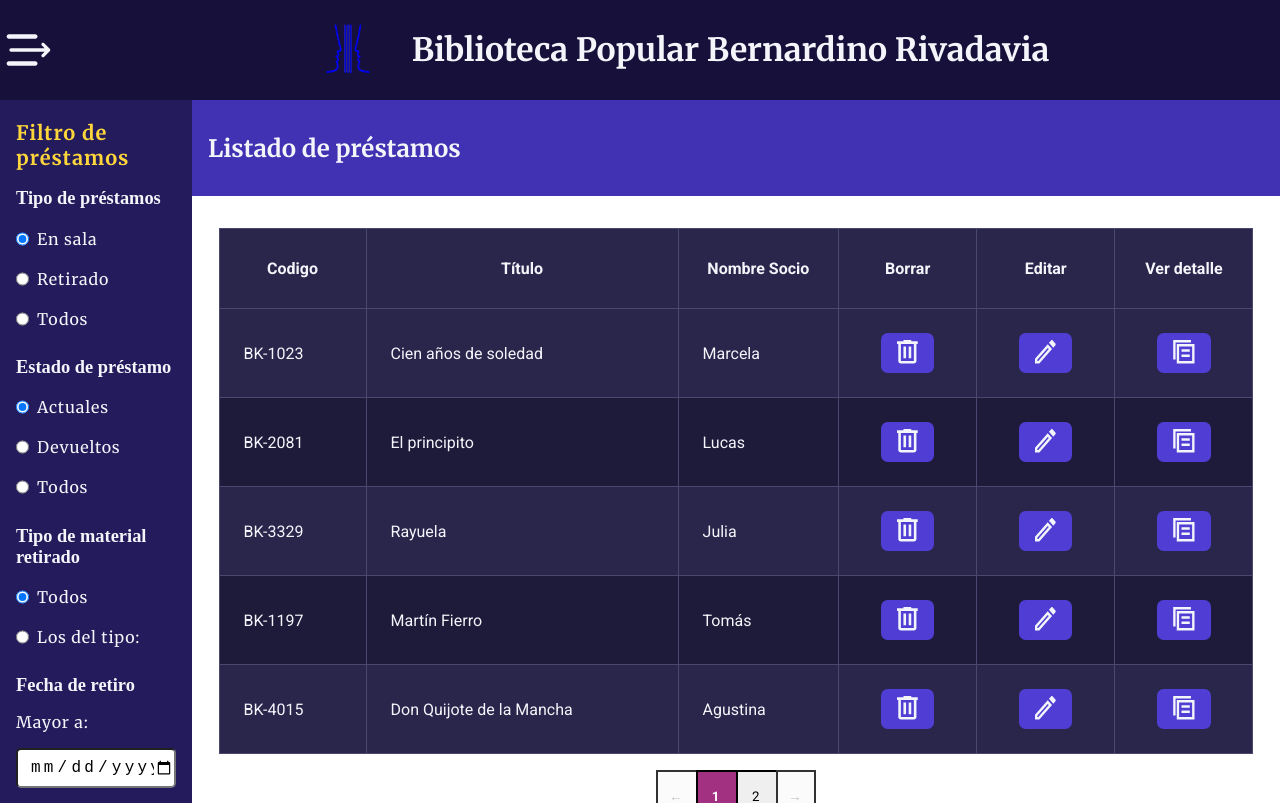
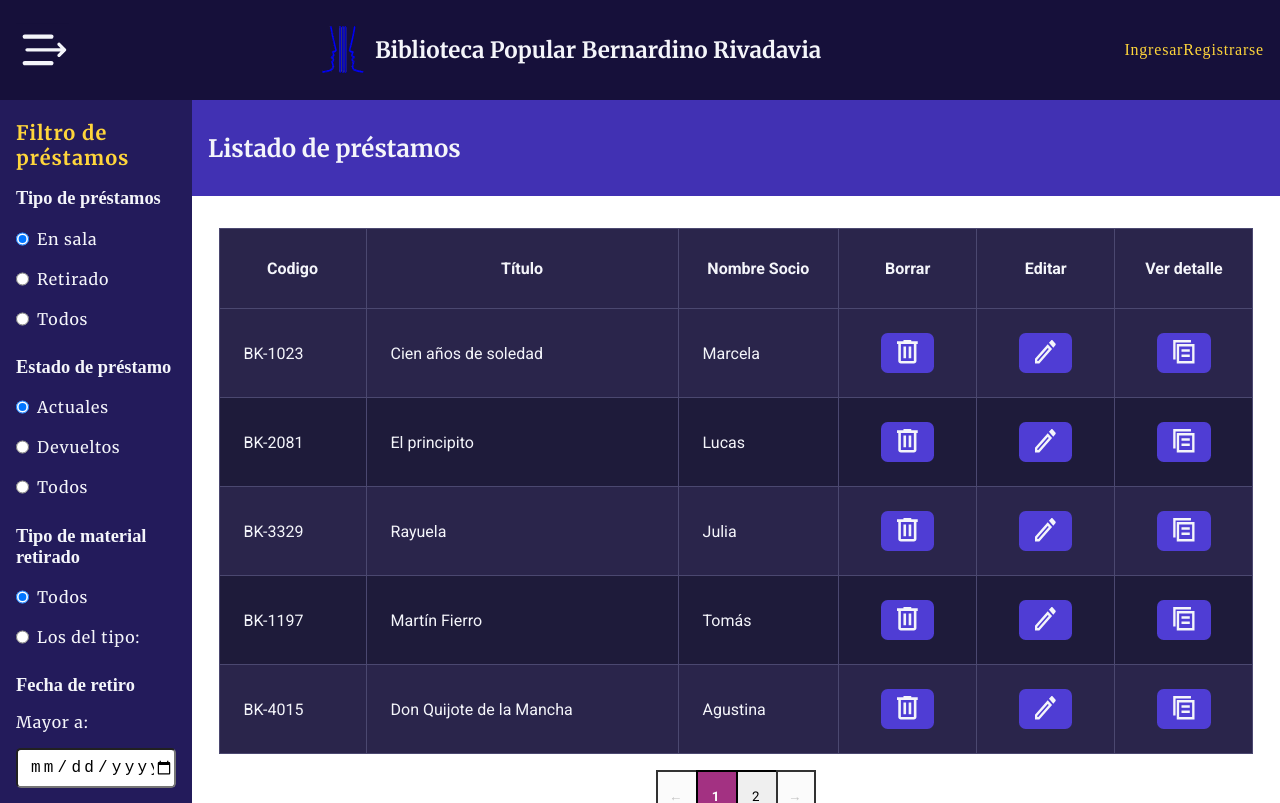
Before and after one commit to RolandoKirina/PPSLibraryBernardinoRivadavia, a React (Vite) app: page /loans in a window 1280 px wide. Shown: the top 803 px of the page. Built offline with nearby package versions, Linux system fonts and the light colour scheme.

Commit message:
adding home page

```diff
--- a/src/App.jsx
+++ b/src/App.jsx
@@ -24,6 +24,8 @@ import OptionSection from './pages/OptionSection/OptionSection.jsx';
 import FeeSection from './pages/FeeSection/FeeSection.jsx';
 import LoginSection from './pages/options/LoginSection/LoginSection.jsx';
 import RegisterSection from './pages/options/RegisterSection/RegisterSection.jsx';
+import { HomePage } from './pages/HomeSection/HomePage.jsx';
+
 // import PartnerListSection from './pages/options/PartnerListSection/PartnerListSection.jsx';
 
 function App() {
@@ -32,6 +34,7 @@ function App() {
       <BrowserRouter>
         <Routes>
           <Route path='/' element={<Layout />}>
+          <Route index element={<HomePage />} />
             <Route path='/dashboard' element={<Dashboard/>}/>
             <Route path='/employees' element={<EmployeeSection/>}/>
             <Route path='/login' element={<LoginSection/>}/>
--- a/src/components/btn/Btn.jsx
+++ b/src/components/btn/Btn.jsx
@@ -1,5 +1,5 @@
 
-export default function Btn({ type = 'button', text, icon, onClick, variant, disabled }) {
+export default function Btn({ type = 'button', text, icon, onClick, variant, disabled,href }) {
 
   //puse 4 diferentes tipos
   const variantClasses = {
@@ -8,6 +8,7 @@ export default function Btn({ type = 'button', text, icon, onClick, variant, dis
     danger: "btn-danger",
     cancel:"cancel-btn",
     delete:"delete-btn",
+    register:"register-btn",
     default: "my-button"
 
 
@@ -16,6 +17,17 @@ export default function Btn({ type = 'button', text, icon, onClick, variant, dis
 
   //hace un mapeo para ver q clase se aplica
   const variantClass = variantClasses[variant] || variantClasses.default;
+
+
+
+  if (href) {
+    return (
+      <a href={href} >
+        {icon && <span className="button-icon">{icon}</span>}
+        <span className="button-text">{text}</span>
+      </a>
+    );
+  }
   return (
     <button
       type={type}
--- a/src/components/header/Header.css
+++ b/src/components/header/Header.css
@@ -1,45 +1,22 @@
-.header{
+.header {
   height: 6.25em;
   background-color: var(--primary-dark-2);
   width: 100%;
-
-}
-.header div{
-  display: flex;
-
-}
-.menu{
-  margin-left: 1em;
-}
-.logo{
-  width: 8em;
-  height: 8em;
-
-}
-.logo img{
-  width: 100%;
-  height: 100%;
 }
 
 .header-container {
   display: flex;
-  justify-content: space-between;
   align-items: center;
-   height: 100%;
+  height: 100%;
+  padding: 0 1em;
+  position: relative;
 }
 
-
-.title {
-  display: flex;
-  align-items: center;
-  justify-content: center;
-  margin: 0 auto;
-  color: white;
-
-}
-
-.title div {
-  align-items: center;
+.menu-wrapper {
+  position: absolute;
+  left: 1em;
+  top: 50%;
+  transform: translateY(-50%);
 }
 
 .menu-button {
@@ -69,12 +46,31 @@
   transform: rotate(180deg);
 }
 
+.title-wrapper {
+  margin: 0 auto;
+  display: flex;
+  align-items: center;
+  justify-content: center;
+  gap: 0.5em;
+  color: white;
+  text-align: center;
+}
 
-.btnmenuimg{
-  width: 4em;
-  height: 4em;
+.logo {
+  width: 3em;
+  height: 3em;
+  display: flex;
+  align-items: center;
 }
-.btnmenuimg img {
+
+.logo img {
   width: 100%;
   height: 100%;
+  object-fit: contain;
 }
+
+.title-text {
+  font-size: 1.4em;
+  line-height: 1.2;
+  padding: 0;
+}
--- a/src/components/header/Header.jsx
+++ b/src/components/header/Header.jsx
@@ -3,38 +3,40 @@ import btnopen from '../../assets/img/menu_arrow_open.svg';
 import './Header.css';
 import { useState } from 'react';
 import Sidebar from '../sidebar/Sidebar.jsx';
-export default function Header(){
-    const [open,setOpen]= useState(false);
+import Btn from '../btn/Btn.jsx';
+export default function Header() {
+  const [open, setOpen] = useState(false);
 
-    const toggleMenu =()  =>{
+  const toggleMenu = () => {
     setOpen(!open);
-    }
+  };
 
   return (
     <>
       <header className="header">
         <div className="header-container">
+          <div className="menu-wrapper">
             <button onClick={toggleMenu} className="menu-button">
               <div className="btnmenuimg">
-                        <img
-                        src={btnopen}
-                        alt="Menú"
-                        className={open ? 'rotate' : ''}
-                        />
+                <img src={btnopen} alt="Menú" className={open ? 'rotate' : ''} />
               </div>
             </button>
-                <div className="title">
-                    <div>
-                        <div className='logo' >
+          </div>
+
+          <div className="title-wrapper">
+            <a href="/" className="logo">
               <img src={logo} alt="Logo Biblioteca Rivadavia" />
+            </a>
+            <h1 className="title-text">Biblioteca Popular Bernardino Rivadavia</h1>
           </div>
-                          <h1>Biblioteca Popular Bernardino Rivadavia</h1>
-                    </div>
+
+            <div className="auth-buttons">
+                <Btn text="Ingresar" variant="primary" href="/login" />
+                <Btn text="Registrarse" variant="secondary" href="/register" />
             </div>
         </div>
       </header>
       <Sidebar isOpen={open} />
-
     </>
-    )
+  );
 }
--- a/src/index.css
+++ b/src/index.css
@@ -156,3 +156,8 @@ button:disabled {
   width: 35em;
   height: 60%;
 }
+
+.register-btn{
+  border: solid 2px var(--white);
+  background-color: red;
+}
--- a/src/pages/BookSection/BookSection.jsx
+++ b/src/pages/BookSection/BookSection.jsx
@@ -97,7 +97,7 @@ const BookSection = () => {
         title: 'Borrar Libro',
         className: 'delete-size-popup',
         content: <PopUpDelete
-                  title={"Ítem"}
+                  title={"Libro"}
                   onConfirm={() => {
                     deleteItem(selectedItem.id);
                     setPopUpDelete(false);
--- a/src/pages/FeeSection/FeeSection.jsx
+++ b/src/pages/FeeSection/FeeSection.jsx
@@ -16,6 +16,7 @@ import { FeesDetail } from '../../data/fees/FeesDetail.js';
 import GenericForm from '../../components/generic/GenericForm/GenericForm.jsx';
 import editnewFeesForm from '../../data/fees/FeesForms.js';
 import FeesBetweenDates from '../../components/feesbetweendates/FeesBetweenDates.jsx';
+import PopUpDelete from '../../components/deletebtnComponent/PopUpDelete.jsx';
 
 import './FeeSection.css';
 
@@ -24,7 +25,7 @@ export const FeeSection = () => {
     const [selectedItem, setSelectedItem] = useState(null);
     const [PopUpEdit,setPopupEdit]=useState(false);
     const [PopUpAdd,setPopupAdd]=useState(false);
-    const [PopUpDelete,setPopUpDelete]=useState(false);
+    const [popupdelete,setPopUpDelete]=useState(false);
 
     const [PopUpDetail,setPopUpDetail]=useState(false);
 
@@ -97,15 +98,14 @@ export const FeeSection = () => {
           title: 'Borrar Cuota',
           className: 'delete-size-popup',
           content: <PopUpDelete
-                    title={"Borrar cuota"}
+                    title={"Borrar la cuota"}
                     onConfirm={() => {
                       deleteItem(selectedItem.id);
                       setPopUpDelete(false);
                     }}
-                        closePopup={() => setPopUpDelete(false)}/>,
+                    closePopup={() => setPopUpDelete(false)}/>,
           close: () => setPopUpDelete(false),
-          condition: PopUpDelete,
-          variant: 'delete'
+condition: popupdelete,
       },
       {
         key: 'editPopup',
--- /dev/null
+++ b/src/pages/HomeSection/HomePage.css
@@ -0,0 +1,35 @@
+.background-library{
+
+    width: 100%;
+    height: 34em;
+}
+.background-library img {
+     width: 100%;
+    height: 100%;
+}
+.hero-container{
+     display: flex;
+    justify-content: center;
+}
+.hero-text {
+    width: 45%;
+    font-size: 24px;
+  position: absolute;
+  top: 69%;
+  left: 38%;
+  transform: translate(-50%, -50%);
+  color: white;
+  text-align: center;
+  padding: 1em;
+  background-color: rgba(0, 0, 0, 0.4); /* fondo semitransparente opcional */
+  border-radius: 8px;
+}
+
+.hero-text h2 {
+  font-size: 2em;
+  margin-bottom: 0.5em;
+}
+
+.hero-text p {
+  font-size: 1.2em;
+}
--- /dev/null
+++ b/src/pages/HomeSection/HomePage.jsx
@@ -0,0 +1,23 @@
+import background from "../../assets/img/background_page.png";
+import "./HomePage.css";
+export const HomePage = () => {
+
+
+     return (
+
+        <section className="hero-container">
+            <div className="background-library">
+                <img src={background} alt="Library Bernardino Rivadavia" />
+            </div>
+              <div className="hero-text">
+                <h2>Bienvenidos a NUESTRA BIBLIOTECA</h2>
+                <p>Un espacio para descubrir, aprender y compartir</p>
+              </div>
+
+
+        </section>
+      );
+}
+
+
+export default HomePage;
```
Also changed, not shown: src/assets/img/background_page.png (added), src/assets/img/logo_biblioteca_rivadavia.svg. Lines whose indentation alone changed are shown as unchanged.
